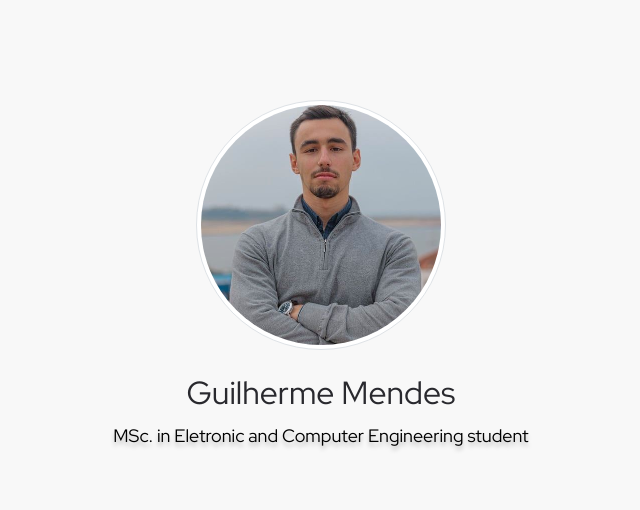
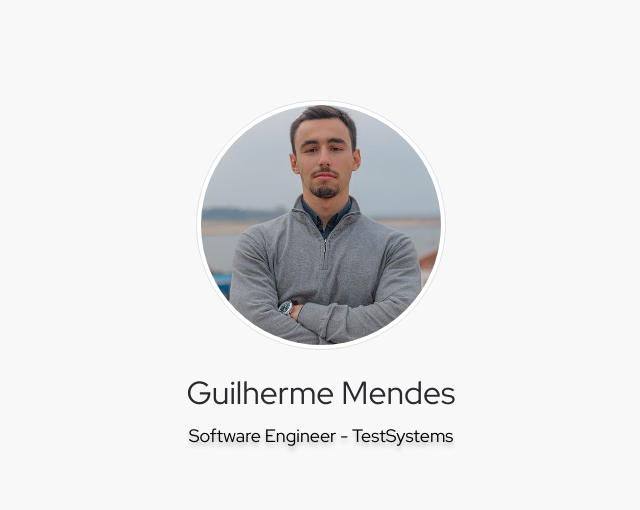
Before and after one commit to gcmendes22/gcmendes22.github.io, a plain HTML site: page index.html in a window 1280 px wide. Shown: the top 510 px of the page, without its empty margins (319-959 px from the left). Drawn offline with nearby package versions, Linux system fonts and the light colour scheme.

Commit message:
Change description

```diff
--- a/index.html
+++ b/index.html
@@ -14,7 +14,7 @@
   <div class="text-center home">
     <img src="assets/img/perfil.jpg" class="img_rounded zoom zoom-out img-thumbnail" alt="..." />
     <h2 class="mt-4">Guilherme Mendes</h2>
-    <p class="info p-1">MSc. in Eletronic and Computer Engineering student</p>
+    <p class="info p-1">Software Engineer - TestSystems</p>
   </div>
   <div class="footer">
     <div class="text-center">
```
